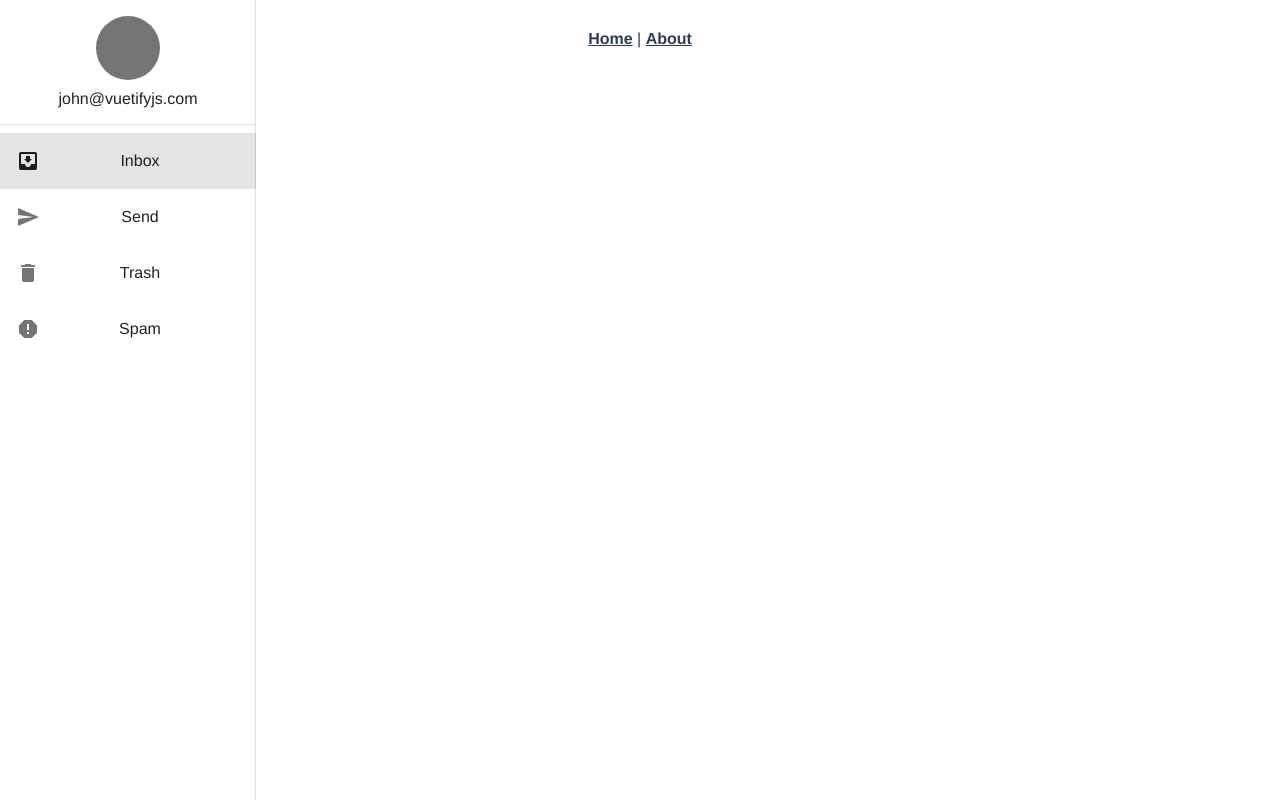
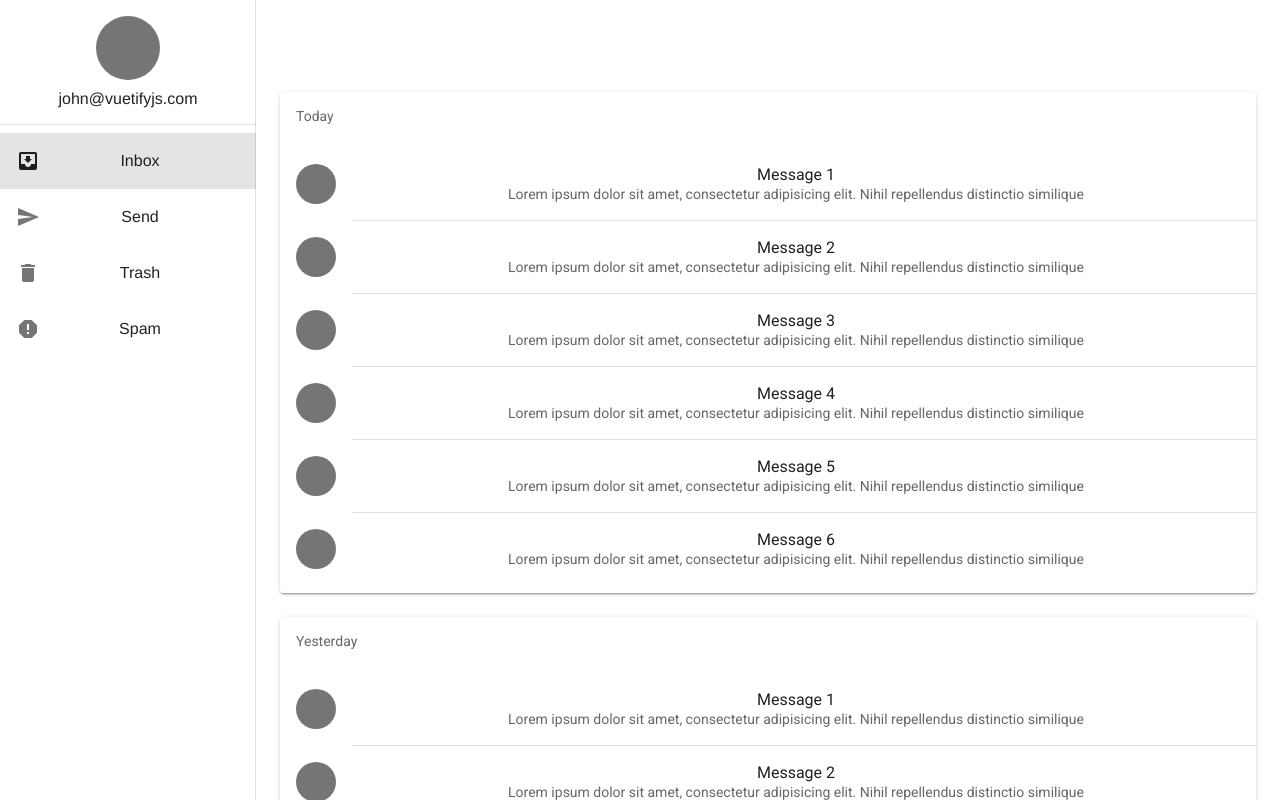
Before and after one commit to teppy0422/vue-chat, a Vue app: page /chat in a window 1280 px wide. Shown: the top 800 px of the page. Built offline with nearby package versions, Linux system fonts and the light colour scheme.

Commit message:
add chat

```diff
--- a/src/App.vue
+++ b/src/App.vue
@@ -1,8 +1,8 @@
 <template>
   <div id="app">
     <div id="nav">
-      <router-link to="/">Home</router-link> |
-      <router-link to="/about">About</router-link>
+      <!-- <router-link to="/">Home</router-link> |
+      <router-link to="/about">About</router-link> -->
     </div>
 
     <v-navigation-drawer v-model="drawer" app>
--- a/src/router/index.js
+++ b/src/router/index.js
@@ -1,6 +1,8 @@
 import Vue from "vue";
 import VueRouter from "vue-router";
-import Home from "../views/Home.vue";
+// import Home from "../views/Home.vue";
+import UserList from "../views/UserList.vue";
+import ChatBoard from "../views/ChatBoard.vue";
 
 Vue.use(VueRouter);
 
@@ -8,7 +10,7 @@ const routes = [
   {
     path: "/",
     name: "Home",
-    component: Home,
+    component: UserList,
   },
   {
     path: "/about",
@@ -19,6 +21,11 @@ const routes = [
     component: () =>
       import(/* webpackChunkName: "about" */ "../views/About.vue"),
   },
+  {
+    path: "/chat",
+    name: "ChatBoard",
+    component: ChatBoard,
+  },
 ];
 
 const router = new VueRouter({
--- /dev/null
+++ b/src/views/ChatBoard.vue
@@ -0,0 +1,54 @@
+<template>
+  <v-app id="inspire">
+    <v-main>
+      <v-container class="py-8 px-6" fluid>
+        <v-row>
+          <v-col v-for="card in cards" :key="card" cols="12">
+            <v-card>
+              <v-subheader>{{ card }}</v-subheader>
+
+              <v-list two-line>
+                <template v-for="n in 6">
+                  <v-list-item :key="n">
+                    <v-list-item-avatar color="grey darken-1">
+                    </v-list-item-avatar>
+
+                    <v-list-item-content>
+                      <v-list-item-title>Message {{ n }}</v-list-item-title>
+
+                      <v-list-item-subtitle>
+                        Lorem ipsum dolor sit amet, consectetur adipisicing
+                        elit. Nihil repellendus distinctio similique
+                      </v-list-item-subtitle>
+                    </v-list-item-content>
+                  </v-list-item>
+
+                  <v-divider
+                    v-if="n !== 6"
+                    :key="`divider-${n}`"
+                    inset
+                  ></v-divider>
+                </template>
+              </v-list>
+            </v-card>
+          </v-col>
+        </v-row>
+      </v-container>
+    </v-main>
+  </v-app>
+</template>
+
+<script>
+export default {
+  data: () => ({
+    cards: ["Today", "Yesterday"],
+    drawer: null,
+    links: [
+      ["mdi-inbox-arrow-down", "Inbox"],
+      ["mdi-send", "Send"],
+      ["mdi-delete", "Trash"],
+      ["mdi-alert-octagon", "Spam"],
+    ],
+  }),
+};
+</script>
--- /dev/null
+++ b/src/views/UserList.vue
@@ -0,0 +1,31 @@
+<template>
+  <v-app id="inspire">
+    <v-app-bar app shrink-on-scroll>
+      <v-toolbar-title>ユーザー一覧</v-toolbar-title>
+
+      <v-spacer></v-spacer>
+
+      <v-btn icon>
+        <v-icon>mdi-dots-vertical</v-icon>
+      </v-btn>
+    </v-app-bar>
+
+    <v-main>
+      <v-container>
+        <v-row>
+          <v-col v-for="n in 24" :key="n" cols="4">
+            <router-link :to="{ path: '/chat', query: { user_id: n } }">
+              <v-avatar color="grey lighten-2" size="128"></v-avatar>
+            </router-link>
+          </v-col>
+        </v-row>
+      </v-container>
+    </v-main>
+  </v-app>
+</template>
+
+<script>
+export default {
+  //
+};
+</script>
```
Also changed, not shown: 12 other files (tests, documents, lock files or other folders).
